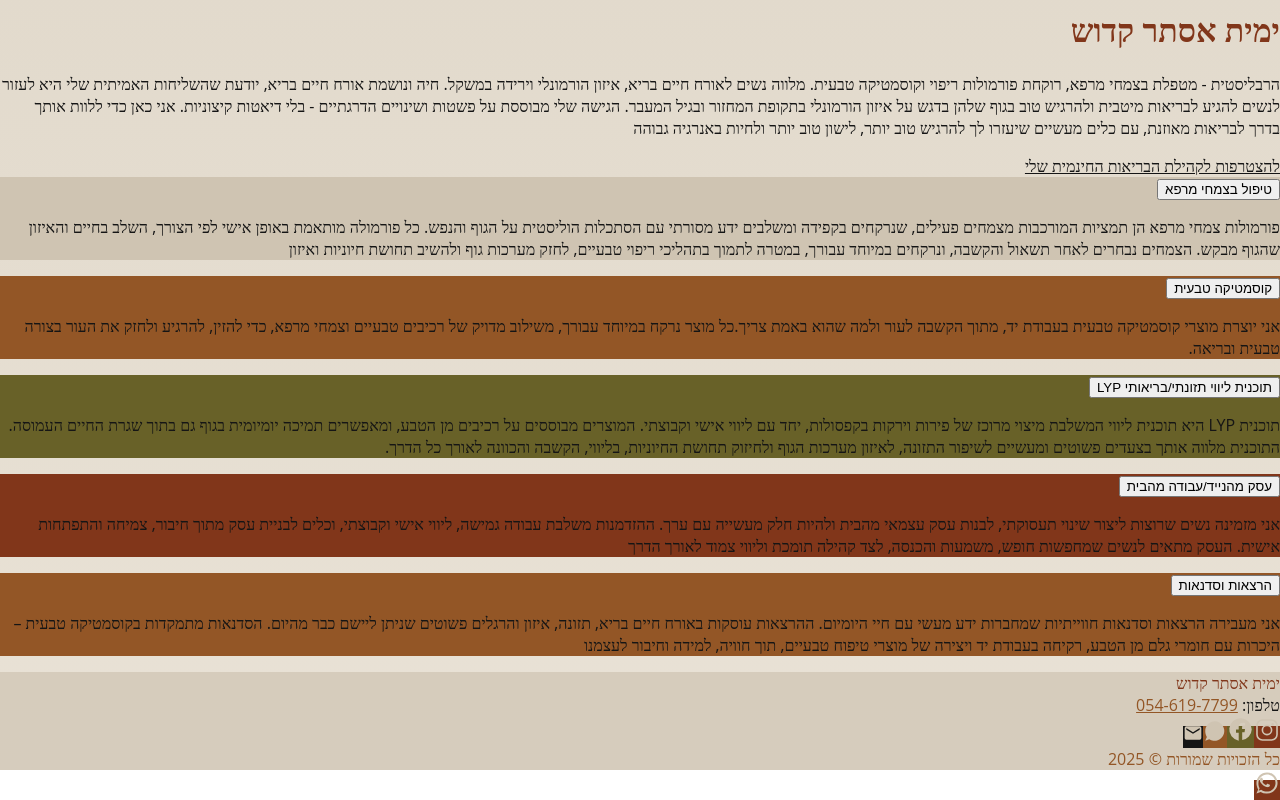
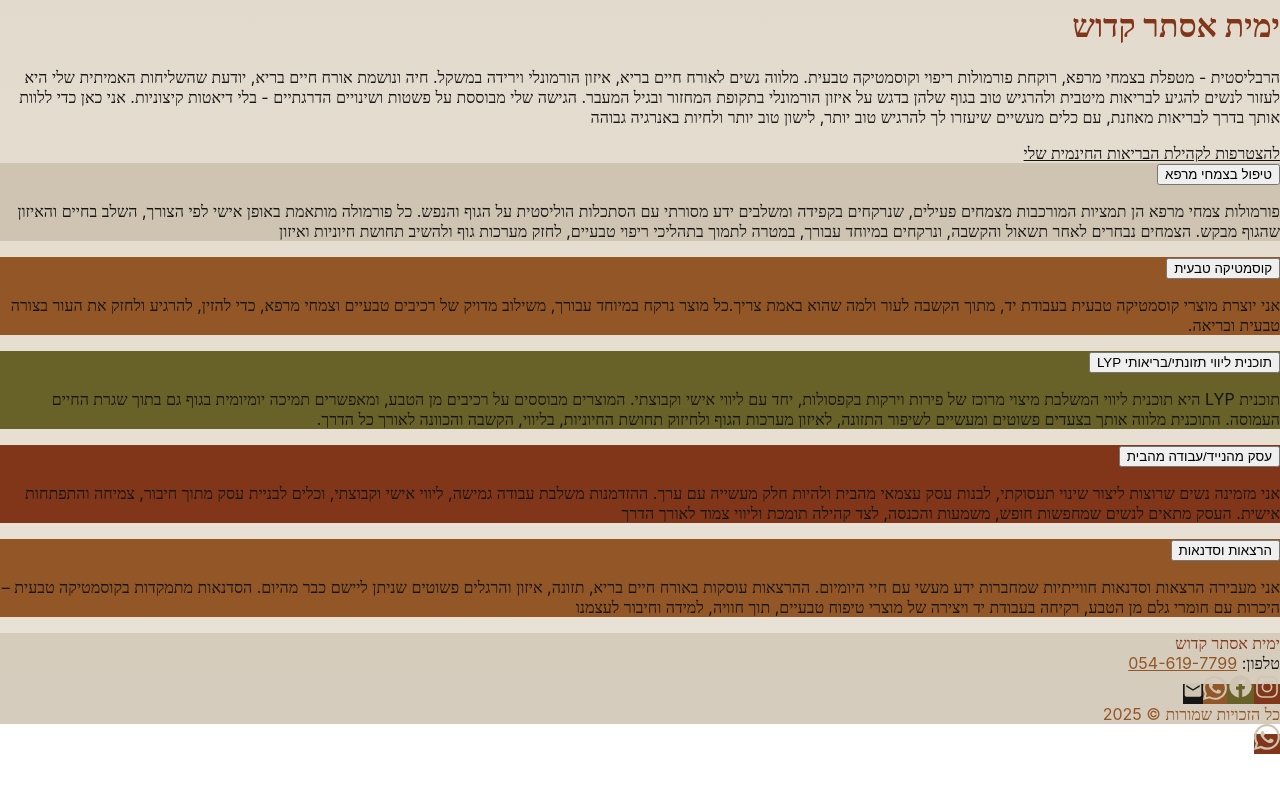
Before and after one commit to sagivab/yamit, a React (Create React App) app: page / in a window 1280 px wide. Shown: the part 2123-2923 px from the top of the page. After the commit the page ends 2877 px from the top, so only its background shows below. Built offline with nearby package versions, Linux system fonts and the light colour scheme.

Commit message:
Fixing whatsapp icon & font family

```diff
--- a/src/App.tsx
+++ b/src/App.tsx
@@ -1,16 +1,11 @@
 import React from "react";
 import "./App.css";
 import Home from "./Home";
-// import WhatsAppFloatingButton from "./WhatsAppFloatingButton";
-// import { FaInstagram } from "react-icons/fa";
 
 function App() {
   return (
     <div dir="rtl" className="min-h-screen w-full flex flex-col items-center ">
       <Home />
-      {/* WhatsApp floating button */}
-      {/* <WhatsAppFloatingButton /> */}
-      {/* Instagram floating button */}
       <a
         href="https://wa.me/972546197799"
         target="_blank"
@@ -34,13 +29,13 @@
       >
         <svg
           xmlns="http://www.w3.org/2000/svg"
-          viewBox="0 0 32 32"
-          className="block translate-x-[1px]"
           width="26"
           height="26"
           fill="#CFC4B2"
+          className="bi bi-whatsapp"
+          viewBox="0 0 16 16"
         >
-          <path d="M19.11 17.87c-.31-.16-1.84-.91-2.12-1.01-.28-.1-.49-.16-.7.16-.21.31-.81 1.01-.99 1.21-.18.21-.36.23-.67.08-.31-.16-1.31-.48-2.5-1.53-.92-.82-1.54-1.83-1.72-2.14-.18-.31-.02-.48.14-.63.14-.14.31-.36.47-.54.16-.18.21-.31.31-.52.1-.21.05-.39-.02-.54-.08-.16-.7-1.69-.96-2.31-.25-.6-.51-.52-.7-.53l-.6-.01c-.21 0-.54.08-.82.39-.28.31-1.07 1.05-1.07 2.56s1.1 2.97 1.25 3.18c.16.21 2.16 3.3 5.23 4.62.73.31 1.3.5 1.74.64.73.23 1.39.2 1.91.12.58-.09 1.84-.75 2.1-1.48.26-.73.26-1.35.18-1.48-.08-.13-.28-.21-.59-.36zM16 3C8.83 3 3 8.83 3 16c0 2.82.74 5.57 2.14 7.98L3 29l5.2-2.06A12.9 12.9 0 0 0 16 29c7.17 0 13-5.83 13-13S23.17 3 16 3zm0 23.5c-2.37 0-4.69-.64-6.7-1.86l-.48-.29-3.08 1.22 1.24-3-.31-.49A10.46 10.46 0 0 1 5.5 16C5.5 10.21 10.21 5.5 16 5.5S26.5 10.21 26.5 16 21.79 26.5 16 26.5z" />
+          <path d="M13.601 2.326A7.85 7.85 0 0 0 7.994 0C3.627 0 .068 3.558.064 7.926c0 1.399.366 2.76 1.057 3.965L0 16l4.204-1.102a7.9 7.9 0 0 0 3.79.965h.004c4.368 0 7.926-3.558 7.93-7.93A7.9 7.9 0 0 0 13.6 2.326zM7.994 14.521a6.6 6.6 0 0 1-3.356-.92l-.24-.144-2.494.654.666-2.433-.156-.251a6.56 6.56 0 0 1-1.007-3.505c0-3.626 2.957-6.584 6.591-6.584a6.56 6.56 0 0 1 4.66 1.931 6.56 6.56 0 0 1 1.928 4.66c-.004 3.639-2.961 6.592-6.592 6.592m3.615-4.934c-.197-.099-1.17-.578-1.353-.646-.182-.065-.315-.099-.445.099-.133.197-.513.646-.627.775-.114.133-.232.148-.43.05-.197-.1-.836-.308-1.592-.985-.59-.525-.985-1.175-1.103-1.372-.114-.198-.011-.304.088-.403.087-.088.197-.232.296-.346.1-.114.133-.198.198-.33.065-.134.034-.248-.015-.347-.05-.099-.445-1.076-.612-1.47-.16-.389-.323-.335-.445-.34-.114-.007-.247-.007-.38-.007a.73.73 0 0 0-.529.247c-.182.198-.691.677-.691 1.654s.71 1.916.81 2.049c.098.133 1.394 2.132 3.383 2.992.47.205.84.326 1.129.418.475.152.904.129 1.246.08.38-.058 1.171-.48 1.338-.943.164-.464.164-.86.114-.943-.049-.084-.182-.133-.38-.232" />
         </svg>
       </a>
     </div>
--- a/src/Home.tsx
+++ b/src/Home.tsx
@@ -79,7 +79,6 @@
   return (
     <div
       style={{
-        fontFamily: "Open Sans",
         background: "linear-gradient(to bottom, #CFC4B2, #e9e2d6)",
         color: "#151515",
       }}
@@ -226,13 +225,14 @@
             aria-label="WhatsApp"
           >
             <svg
-              viewBox="0 0 32 32"
+              xmlns="http://www.w3.org/2000/svg"
               width="24"
               height="24"
               fill="#CFC4B2"
-              className="translate-x-[1px]"
+              className="bi bi-whatsapp"
+              viewBox="0 0 16 16"
             >
-              <path d="M16 3C8.8 3 3 8.8 3 16c0 2.8.7 5.5 2.1 7.9L3 29l5.3-2.1A13 13 0 1 0 16 3z" />
+              <path d="M13.601 2.326A7.85 7.85 0 0 0 7.994 0C3.627 0 .068 3.558.064 7.926c0 1.399.366 2.76 1.057 3.965L0 16l4.204-1.102a7.9 7.9 0 0 0 3.79.965h.004c4.368 0 7.926-3.558 7.93-7.93A7.9 7.9 0 0 0 13.6 2.326zM7.994 14.521a6.6 6.6 0 0 1-3.356-.92l-.24-.144-2.494.654.666-2.433-.156-.251a6.56 6.56 0 0 1-1.007-3.505c0-3.626 2.957-6.584 6.591-6.584a6.56 6.56 0 0 1 4.66 1.931 6.56 6.56 0 0 1 1.928 4.66c-.004 3.639-2.961 6.592-6.592 6.592m3.615-4.934c-.197-.099-1.17-.578-1.353-.646-.182-.065-.315-.099-.445.099-.133.197-.513.646-.627.775-.114.133-.232.148-.43.05-.197-.1-.836-.308-1.592-.985-.59-.525-.985-1.175-1.103-1.372-.114-.198-.011-.304.088-.403.087-.088.197-.232.296-.346.1-.114.133-.198.198-.33.065-.134.034-.248-.015-.347-.05-.099-.445-1.076-.612-1.47-.16-.389-.323-.335-.445-.34-.114-.007-.247-.007-.38-.007a.73.73 0 0 0-.529.247c-.182.198-.691.677-.691 1.654s.71 1.916.81 2.049c.098.133 1.394 2.132 3.383 2.992.47.205.84.326 1.129.418.475.152.904.129 1.246.08.38-.058 1.171-.48 1.338-.943.164-.464.164-.86.114-.943-.049-.084-.182-.133-.38-.232" />
             </svg>
           </a>
 
```
